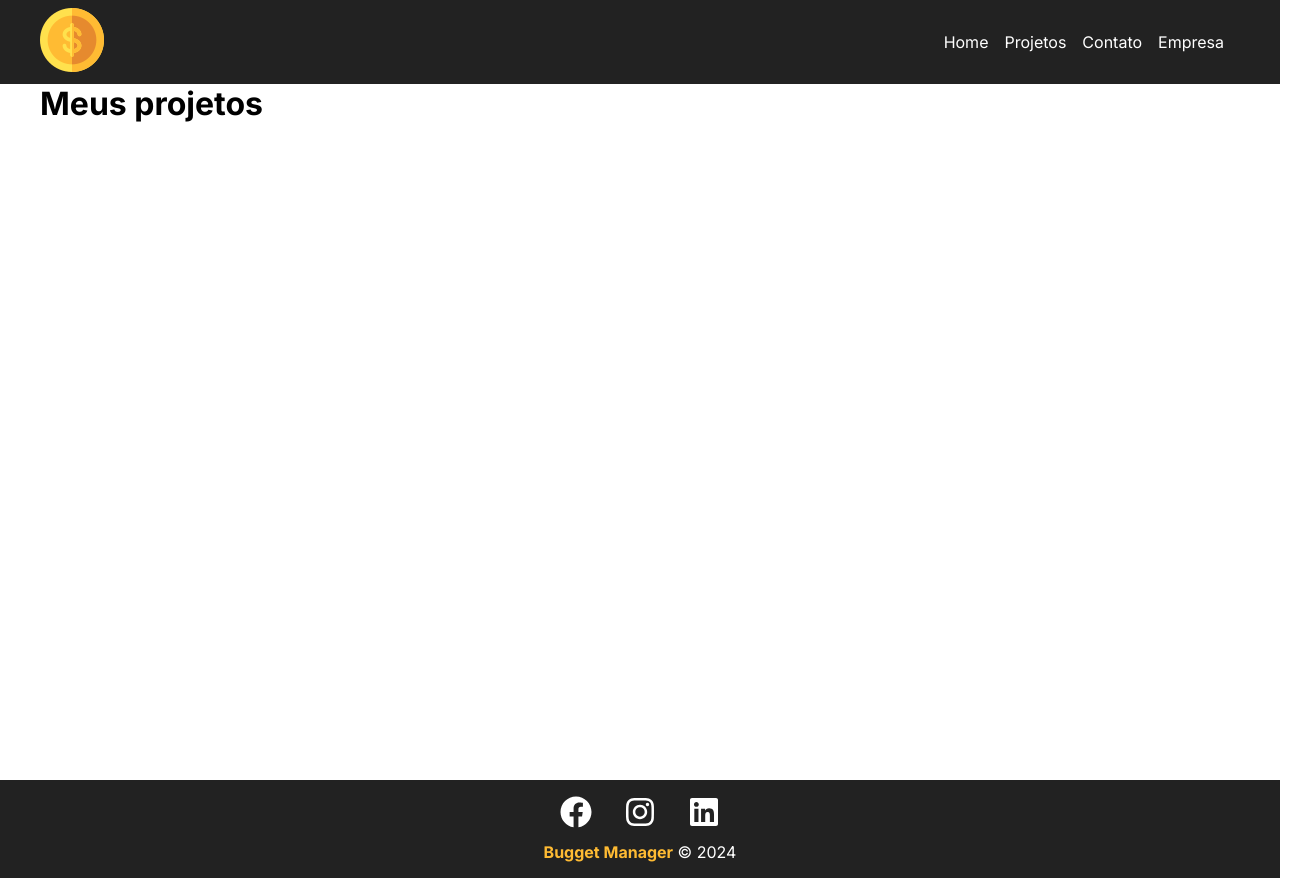
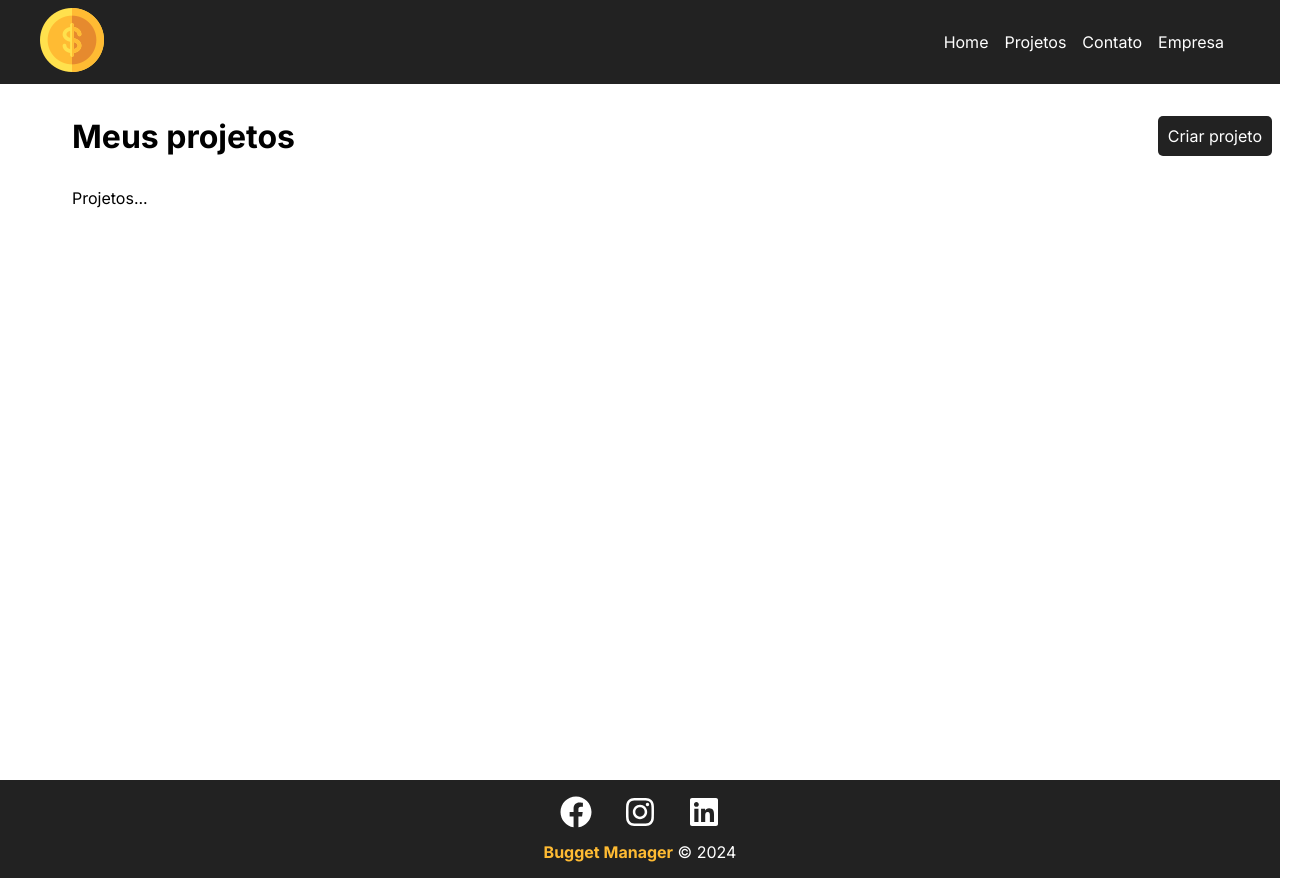
Before and after one commit to strFelix/BudgetManager-React, a React (Vite) app: page /projects in a window 1280 px wide. Shown: the whole page, 1304 px wide, since content can reach past the window. Built offline with nearby package versions, Linux system fonts and the light colour scheme.

Commit message:
style: add projets page  starter layout

```diff
--- a/src/components/layout/css/LinkButton.module.css
+++ b/src/components/layout/css/LinkButton.module.css
@@ -6,4 +6,9 @@
     transition: .2s;
     border-radius: 5px;
     padding: 10px;
+    transition: 0.2s all;
 }
+
+.btn:hover {
+    background-color: #ffbb33;
+}
--- a/src/components/pages/Projects.jsx
+++ b/src/components/pages/Projects.jsx
@@ -1,17 +1,25 @@
+import { useLocation } from "react-router-dom";
 import React from "react";
-import { useLocation } from "react-router-dom";
+import styles from "./css/projects.module.css";
 import Message from "../layout/Message";
+import Container from "../layout/Container";
+import LinkButton from "../layout/LinkButton";
 
 const Projects = () => {
-
   const location = useLocation();
   let message = location.state ? location.state.message : "";
   let type = location.state ? location.state.type : "";
 
   return (
-    <div>
-      <h1>Meus projetos</h1>
-      <Message type={type} msg={message}/>
+    <div className={styles.projectContainer}>
+      <div className={styles.titleContainer}>
+        <h1>Meus projetos</h1>
+        <LinkButton to="/newproject" text="Criar projeto"></LinkButton>
+      </div>
+      <Message type={type} msg={message} />
+      <Container customClass="start">
+        <p>Projetos...</p>
+      </Container>
     </div>
   );
 };
--- /dev/null
+++ b/src/components/pages/css/projects.module.css
@@ -0,0 +1,10 @@
+.projectContainer {
+  padding: 2em;
+}
+
+.titleContainer{
+    display: flex;
+    justify-content: space-between;
+    align-items: center;
+    margin-bottom: 2em;
+}
```
